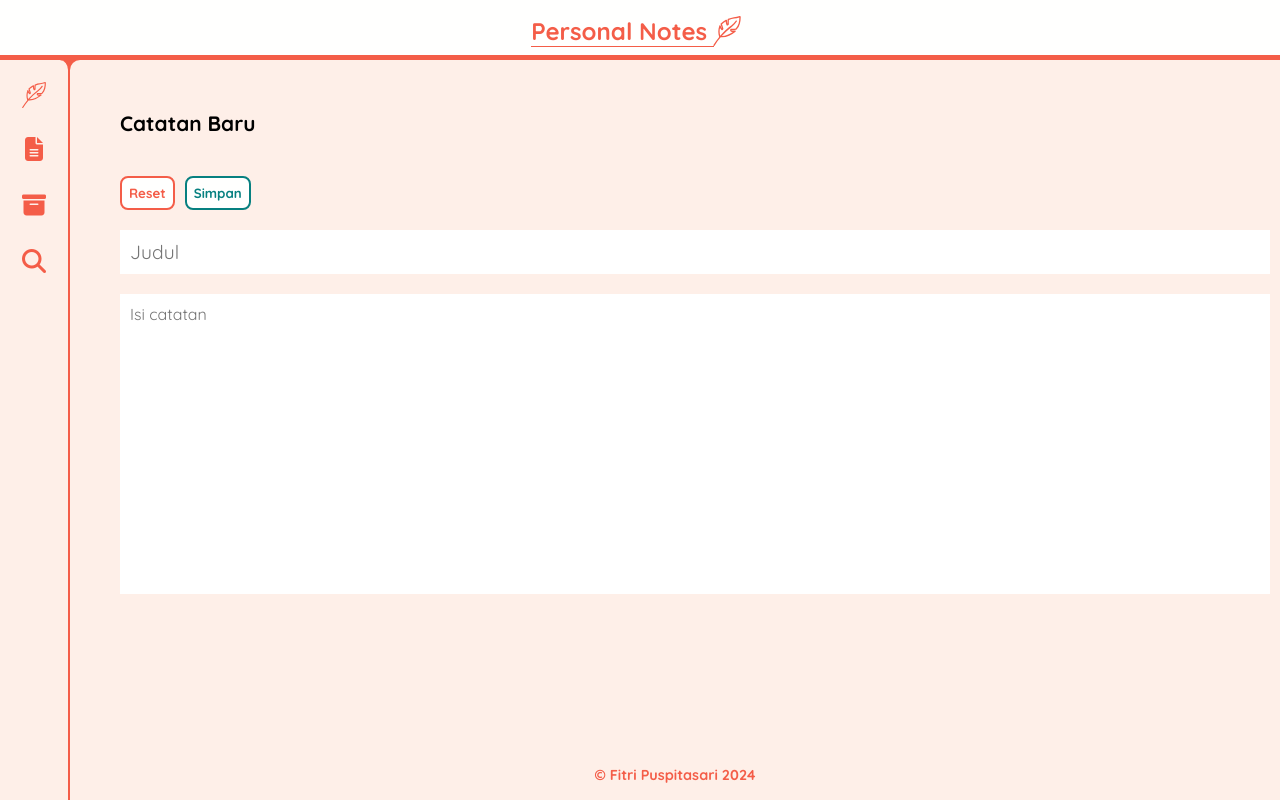
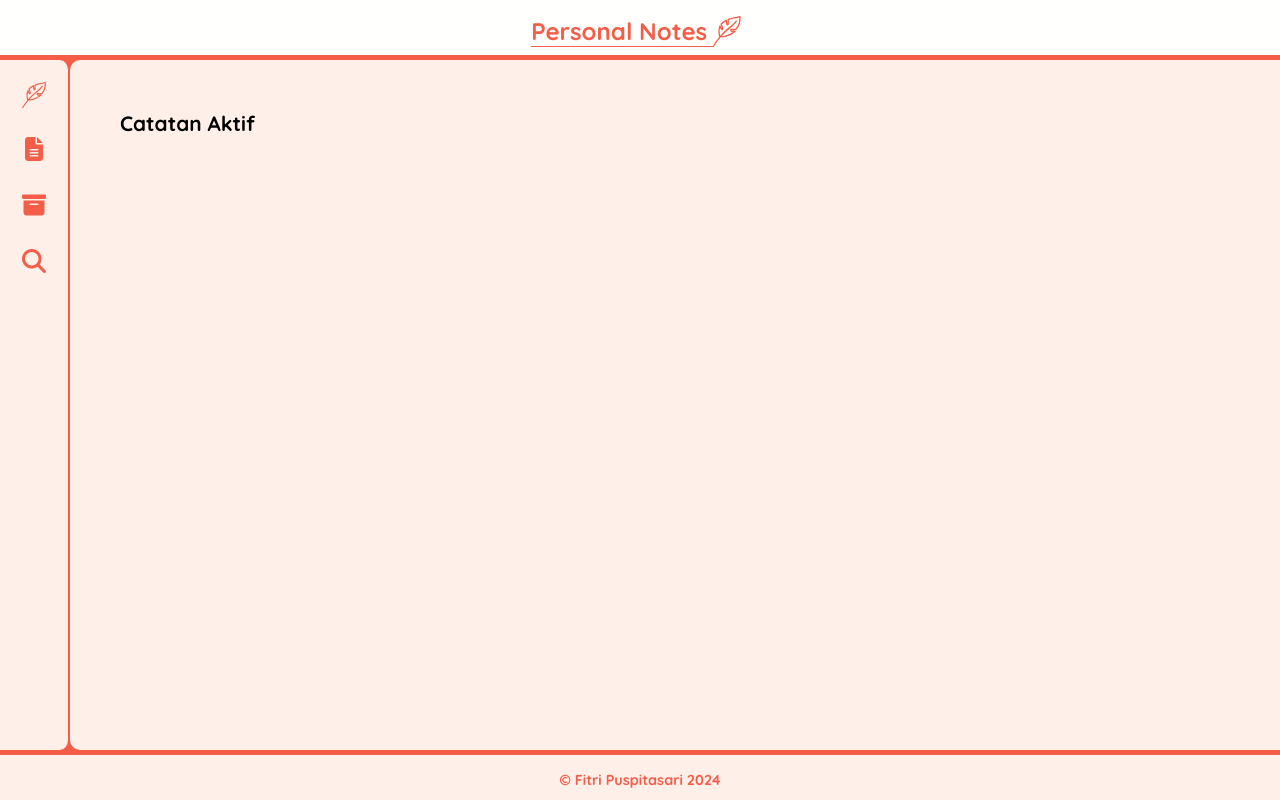
Before and after one commit to fitri-puspitasari/learn-frontend, a React (Vite) app in the folder 3-Personal_Notes_App/: page / in a window 1280 px wide. Built offline with nearby package versions, Linux system fonts and the light colour scheme.

Commit message:
3) Memperbaiki style menu & content

```diff
--- a/3-Personal_Notes_App/src/components/NotesContent/NotesContent.jsx
+++ b/3-Personal_Notes_App/src/components/NotesContent/NotesContent.jsx
@@ -10,10 +10,12 @@ class NotesContent extends React.Component {
     render() {
         return (
             <div className="note-app__content">
-                <NotesWritingArea />
-                <NotesListArea />
-                {/* <NotesArchiveArea />
-                <NotesSearchArea /> */}
+                <div>
+                    <NotesWritingArea />
+                    <NotesListArea />
+                    {/* <NotesArchiveArea />
+                    <NotesSearchArea /> */}
+                </div>
             </div>
         )
     }
--- a/3-Personal_Notes_App/src/components/NotesContent/NotesListArea.jsx
+++ b/3-Personal_Notes_App/src/components/NotesContent/NotesListArea.jsx
@@ -6,7 +6,28 @@ class NotesListArea extends React.Component {
 
     }
     render() {
-        return
+        return (
+            <div className="note-content__list-area">
+                <h3>Catatan Aktif</h3>
+                <div className="notes-list">
+                    <div className="note-item"></div>
+                    <div className="note-item"></div>
+                    <div className="note-item"></div>
+                    <div className="note-item"></div>
+                    <div className="note-item"></div>
+                    <div className="note-item"></div>
+                    <div className="note-item"></div>
+                    <div className="note-item"></div>
+                    <div className="note-item"></div>
+                    <div className="note-item"></div>
+                    <div className="note-item"></div>
+                    <div className="note-item"></div>
+                    <div className="note-item"></div>
+                    <div className="note-item"></div>
+                    <div className="note-item"></div>
+                </div>
+            </div>
+        )
     }
 }
 
--- a/3-Personal_Notes_App/src/components/NotesContent/NotesWritingArea.jsx
+++ b/3-Personal_Notes_App/src/components/NotesContent/NotesWritingArea.jsx
@@ -10,11 +10,14 @@ class NotesWritingArea extends React.Component {
             <div className="note-content__writing-area">
                 <h3>Catatan Baru</h3>
                 <form className="note-input">
-                    <div className="note-input__title">
-                        <input type="text" name="title" placeholder="Judul" maxLength={50} required/>
-                    </div>
-                    <div className="note-input__content">
-                        <textarea name="content" placeholder="Isi catatan" required></textarea>
+                    <div className="note-input__text-areas">
+                        <div className="note-input__title">
+                            <input type="text" name="title" placeholder="Judul" maxLength={50} required/>
+                            <p>Sisa karakter: 50</p>
+                        </div>
+                        <div className="note-input__content">
+                            <textarea name="content" placeholder="Isi catatan" required></textarea>
+                        </div>
                     </div>
                     <div className="note-input__buttons">
                         <button type="reset" className="neutral-button">Reset</button>
--- a/3-Personal_Notes_App/src/styles/style.css
+++ b/3-Personal_Notes_App/src/styles/style.css
@@ -25,6 +25,7 @@
     --bg-color-heading: var(--white);
     --bg-color-menu: var(--white-orange-2);
     --bg-color-content: var(--white-orange-2);
+    --bg-color-input: var(--white);
     --bg-color-focus-input: var(--white-orange-1);
     --bg-color-footer: var(--white-orange-2);
     /* button color */
@@ -35,6 +36,7 @@
     /* ====size==== */
     --height-heading: 60px;
     --width-menu: 70px;
+    --height-footer: 50px;
 }
 
 body {
@@ -111,11 +113,12 @@ body {
     /* background-color: var(--white-orange-2note-app__menu); */
     background-color: var(--bg-color-menu);
     width: var(--width-menu);
-    height: calc(100vh - var(--height-heading));
+    height: calc(100vh - var(--height-heading) - var(--height-footer));
     top: var(--height-heading);
     padding: 20px;
     border-right: 2px solid var(--text-color-heading-footer);
     border-top-right-radius: 10px;
+    border-bottom-right-radius: 10px;
     display: flex;
     flex-direction: column;
     gap: 10px;
@@ -189,17 +192,24 @@ body {
 /* ================ note-app__content ================ */
 .note-app__content {
     width: calc(100vw - var(--width-menu));
-    height: calc(100vh - var(--height-heading));
+    /* min-height: calc(100vh - var(--height-heading)); */
+    height: calc(100vh - var(--height-heading) - var(--height-footer));
+    /* height: fit-content; */
     background-color: var(--bg-color-content);
-    position: relative;
+    position: fixed;
     top: var(--height-heading);
     left: var(--width-menu);
     border-top-left-radius: 10px;
+    border-bottom-left-radius: 10px;
     /* z-index: 1; */
 }
 
 .note-app__content > * {
     padding: 50px;
+}
+
+.note-app__content > div {
+    overflow-y: auto;
 }
 
 .note-app__content h3 {
@@ -216,18 +226,21 @@ body {
 
 }
 
-.note-input__title {
+.note-input__text-areas {
     order: 1;
+    background-color: var(--bg-color-input);
 }
 
 .note-input__title input{
     font-size: 1.2rem;
-    width: calc(100vw - var(--width-menu) - 62px);
-
+    font-weight: bold;
 }
 
-.note-input__content {
-    order: 2;
+.note-input__title p{
+    font-size: 0.8rem;
+    display: block;
+    padding: 0px 10px 10px;
+    opacity: 0;
 }
 
 .note-input__content textarea{
@@ -241,9 +254,10 @@ body {
 .note-input__title input,
 .note-input__content textarea {
     border: none;
-    /* background-color: transparent; */
+    background-color: var(--bg-color-input);
     padding: 10px;
-    width: calc(100vw - var(--width-menu) - 60px);
+    /* width: calc(100vw - var(--width-menu) - 60px); */
+    width: 100%;
 
 }
 
@@ -269,6 +283,27 @@ body {
 
 
 
+/* ================ note-app__content writing-area ================ */
+
+.note-item {
+    width: 300px;
+    /* height: 100px; */
+    background-color: var(--green);
+}
+
+
+
+
+
+
+
+
+
+/* test note-app__content */
+.note-content__writing-area {
+    display: none;
+}
+
 
 
 
@@ -280,13 +315,15 @@ body {
     bottom: 0;
     right: 0;
     background-color: var(--bg-color-footer);
-    height: 50px;
-    width: calc(100vw - var(--width-menu));
+    height: var(--height-footer);
+    /* width: calc(100vw - var(--width-menu)); */
+    width: 100vw;
     color: var(--text-color-heading-footer);
     font-size: 0.9rem;
     text-align: center;
     font-weight: bold;
     line-height: 50px;
+    border-top: 5px solid var(--bg-color-body);
 }
 
 .note-app__footer a {
```
